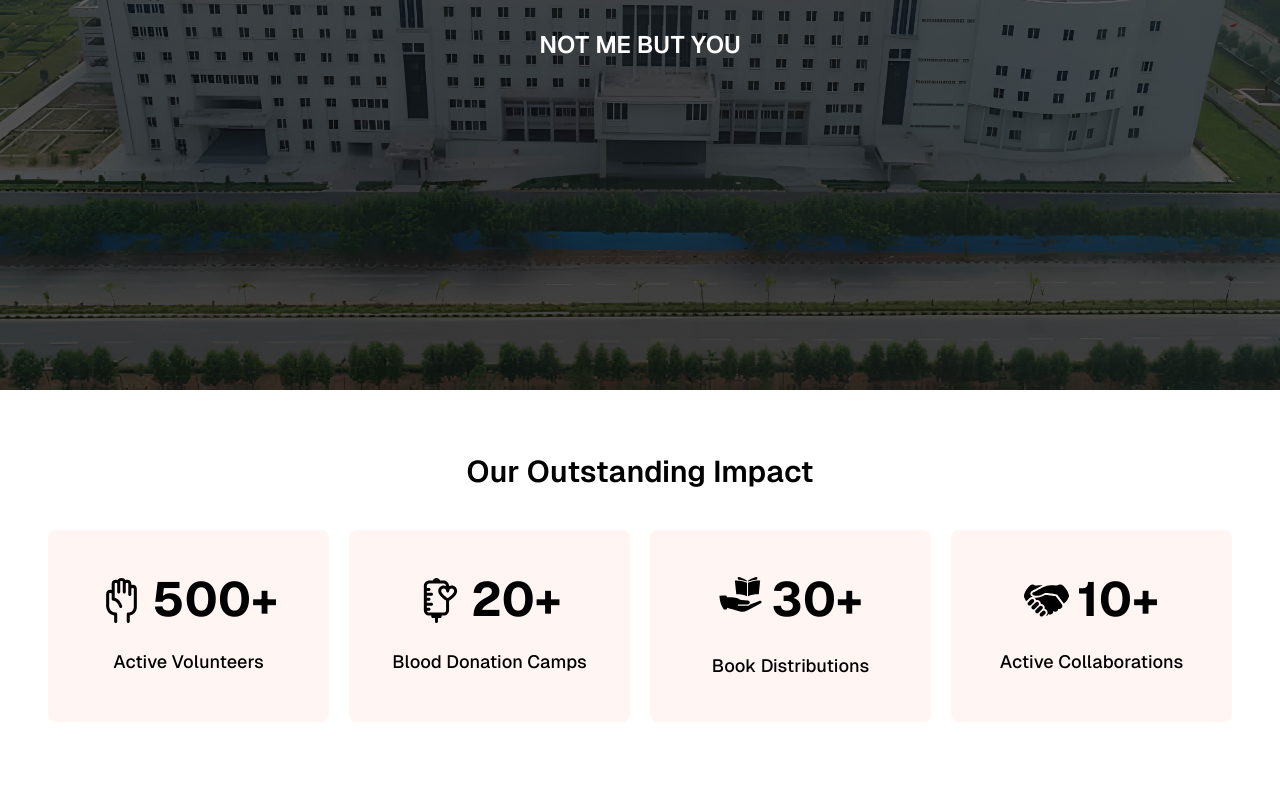
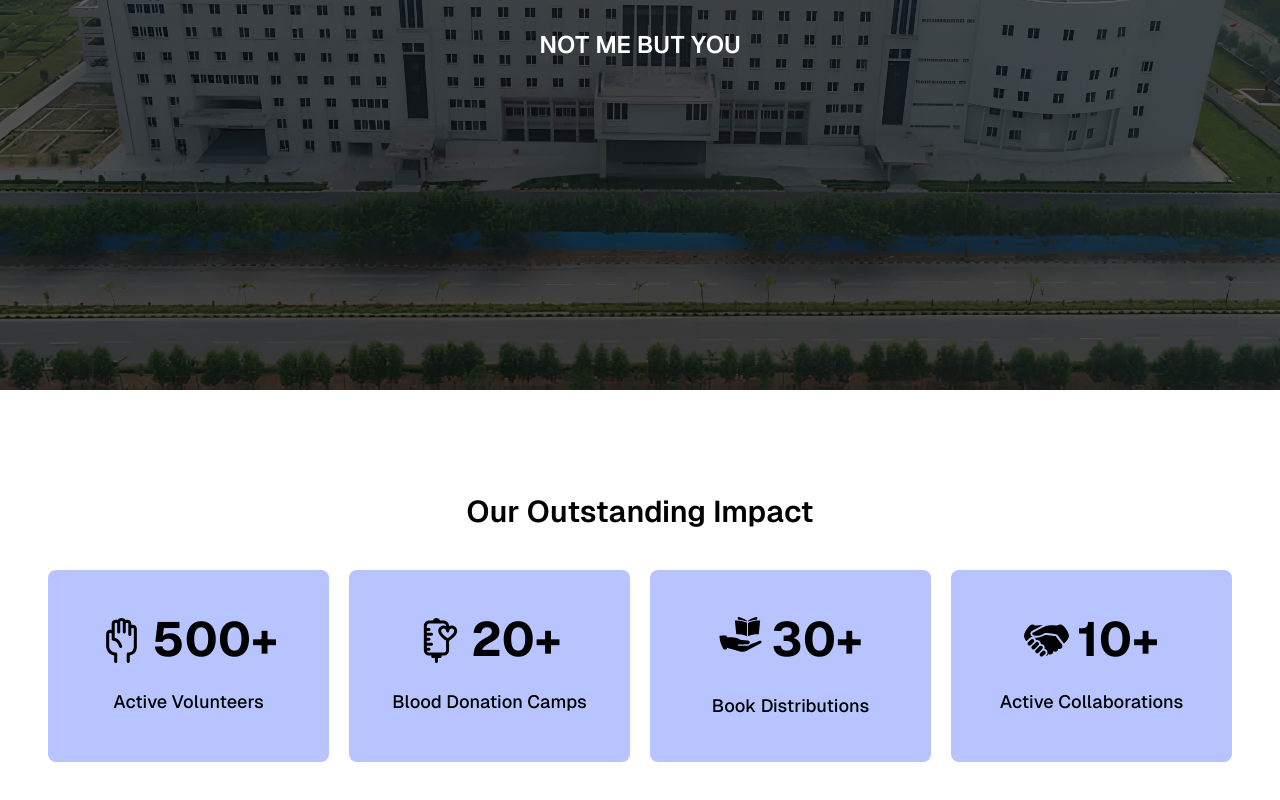
Before and after one commit to RohithR24/NSS_GITAM_HYD, a Next.js app: page / in a window 1280 px wide. Shown: the part 410-1210 px from the top of the page. Built offline with nearby package versions, Linux system fonts and the light colour scheme; a web font is replaced by a local one.

Commit message:
Adding colors

```diff
--- a/app/page.tsx
+++ b/app/page.tsx
@@ -5,7 +5,10 @@ export default function Home() {
   return (
     <div className="flex flex-col items-center justify-items-center min-h-screen gap-16 lg:p-0 sm:p-20 font-[family-name:var(--font-geist-sans)]">
       <Hero />
-      <section className='padding-b' > <Statistics /> </section>
+      <section className="px-0 py-10">
+      <Statistics />
+      </section>
+
     </div>
   );
 }
--- a/components/sections/statistics.tsx
+++ b/components/sections/statistics.tsx
@@ -14,7 +14,7 @@ const Statistics = () => {
         Our Outstanding Impact
       </p>
       <div className="mt-10 grid grid-cols-2 lg:grid-cols-4 gap-y-5 lg:gap-y-0 gap-x-5 place-items-center w-full mx-auto max-w-7xl px-5">
-        <div className="flex flex-col justify-center items-center bg-[#FFF6F3] px-4 h-[126px] w-[100%] md:w-[281px] md:h-[192px] rounded-lg justify-self-center">
+        <div className="flex flex-col justify-center items-center bg-[#b7c4ff] px-4 h-[126px] w-[100%] md:w-[281px] md:h-[192px] rounded-lg justify-self-center">
           <div className="flex flex-row justify-center items-center">
             <Image
               src={volunteer}
@@ -30,7 +30,7 @@ const Statistics = () => {
             Active Volunteers
           </p>
         </div>
-        <div className="flex flex-col justify-center items-center bg-[#FFF6F3] px-4 h-[126px] w-[100%] md:w-[281px] md:h-[192px] rounded-lg justify-self-center">
+        <div className="flex flex-col justify-center items-center bg-[#b7c4ff] px-4 h-[126px] w-[100%] md:w-[281px] md:h-[192px] rounded-lg justify-self-center">
           <div className="flex flex-row justify-center items-center">
             <Image
               src={blood}
@@ -46,7 +46,9 @@ const Statistics = () => {
             Blood Donation Camps
           </p>
         </div>
-        <div className="flex flex-col justify-center items-center bg-[#FFF6F3] px-4 h-[126px] w-[100%] md:w-[281px] md:h-[192px] rounded-lg justify-self-center">
+        <div
+          className="flex flex-col justify-center items-center bg-[#b7c4ff] filter brightness-30 px-4 h-[126px] w-[100%] md:w-[281px] md:h-[192px] rounded-lg justify-self-center">
+        {/* className="flex flex-col justify-center items-center bg-[#b7c4ff] filter brightness-30 px-4 h-[126px] w-[100%] md:w-[281px] md:h-[192px] rounded-lg justify-self-center"> */}
           <div className="flex flex-row justify-center items-center">
             <Image
               src={bookdonation}
@@ -62,7 +64,7 @@ const Statistics = () => {
             Book Distributions
           </p>
         </div>
-        <div className="flex flex-col justify-center items-center bg-[#FFF6F3] px-4 h-[126px] w-[100%] md:w-[281px] md:h-[192px] rounded-lg justify-self-center">
+        <div className="flex flex-col justify-center items-center bg-[#b7c4ff] px-4 h-[126px] w-[100%] md:w-[281px] md:h-[192px] rounded-lg justify-self-center">
           <div className="flex flex-row justify-center items-center">
             <Image
               src={collaboration}
--- a/tailwind.config.ts
+++ b/tailwind.config.ts
@@ -9,11 +9,16 @@ const config: Config = {
   theme: {
     extend: {
       colors: {
-        background: "var(--background)",
-        foreground: "var(--foreground)",
+        customBlue: {
+          light: '#a7b9ff',   // Lighter shade
+          DEFAULT: '#2849db', // Base color
+          dark: '#1c34a6',    // Darker shade
+        }
       },
     },
   },
-  plugins: [],
+  plugins: []
 };
+
+
 export default config;
```
